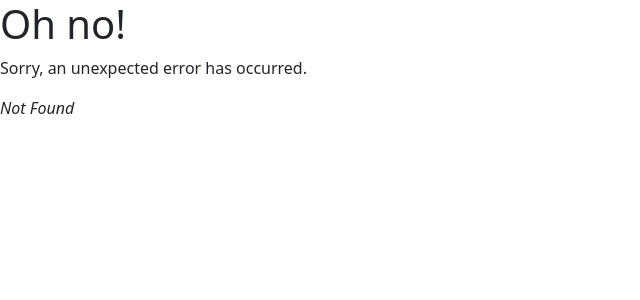
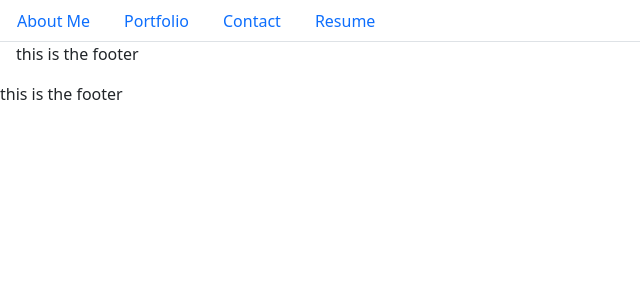
Before and after one commit to Adpileggi/react-portfolio, a React (Vite) app in the folder Portfolio/: page /footer in a window 1280 px wide. Before the commit this address had no page. Shown: the top 300 px of the page, without its empty margins (0-640 px from the left). Built offline with nearby package versions, Linux system fonts and the light colour scheme.

Commit message:
added footer

```diff
--- a/Portfolio/src/App.jsx
+++ b/Portfolio/src/App.jsx
@@ -1,5 +1,6 @@
 import { Outlet } from "react-router-dom"
 import Nav from './componets/NavTabs'
+import Footer from "./componets/Footer";
 
 function App() {
 return (
@@ -8,6 +9,9 @@ return (
     <main className="mx-3">
       <Outlet />
     </main>
+    <footer>
+      <Footer />
+    </footer>
   </>
   );
 }
--- /dev/null
+++ b/Portfolio/src/componets/Footer.jsx
@@ -0,0 +1,10 @@
+function Footer() {
+
+    return (
+        <div>
+            <p>this is the footer</p>
+        </div>
+    );
+}
+
+export default Footer
--- a/Portfolio/src/main.jsx
+++ b/Portfolio/src/main.jsx
@@ -8,6 +8,7 @@ import "bootstrap/dist/css/bootstrap.min.css";
 import App from "./App.jsx";
 import Contact from "./pages/Contact.jsx";
 import Error from "./pages/Error.jsx";
+import Footer from "./componets/Footer.jsx";
 import Home from "./pages/home.jsx"
 import Portfolio from "./pages/Portfolio.jsx";
 import Resume from "./pages/Resume.jsx";
@@ -31,6 +32,10 @@ const router = createBrowserRouter([
         element: <Contact />
       },
       {
+        path: '/footer',
+        element: <Footer />
+      },
+      {
         path: '/Portfolio',
         element: <Portfolio />
       }
```
